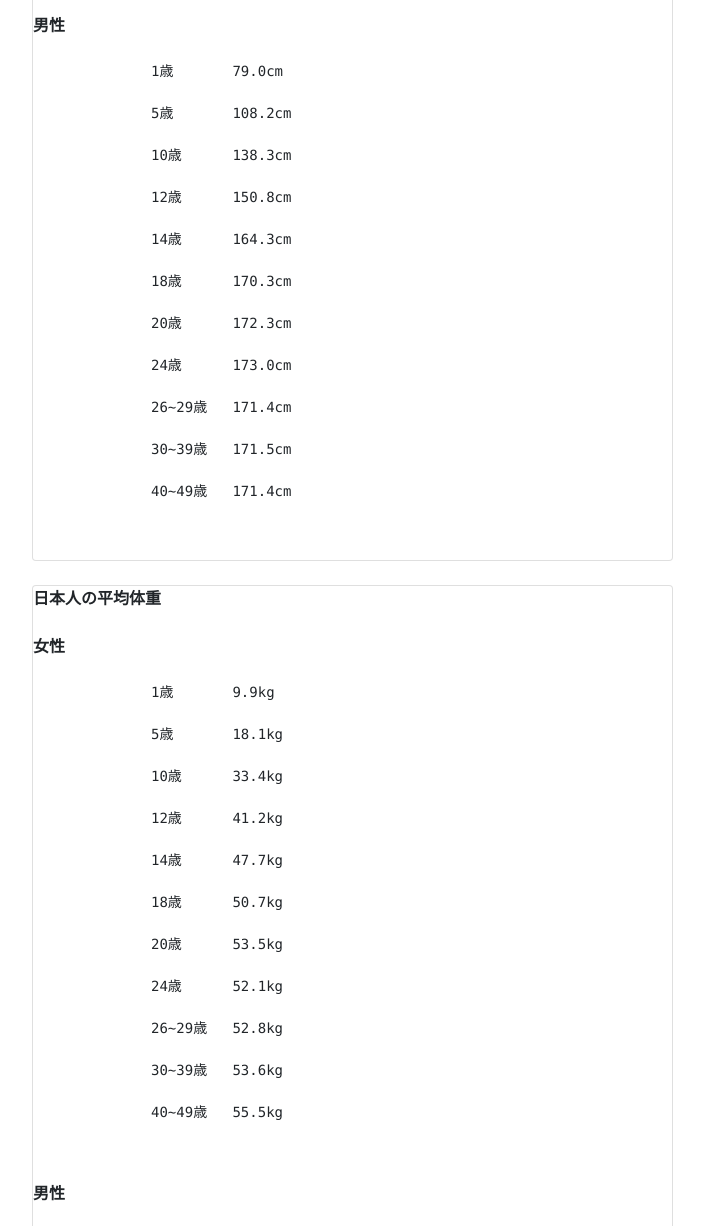
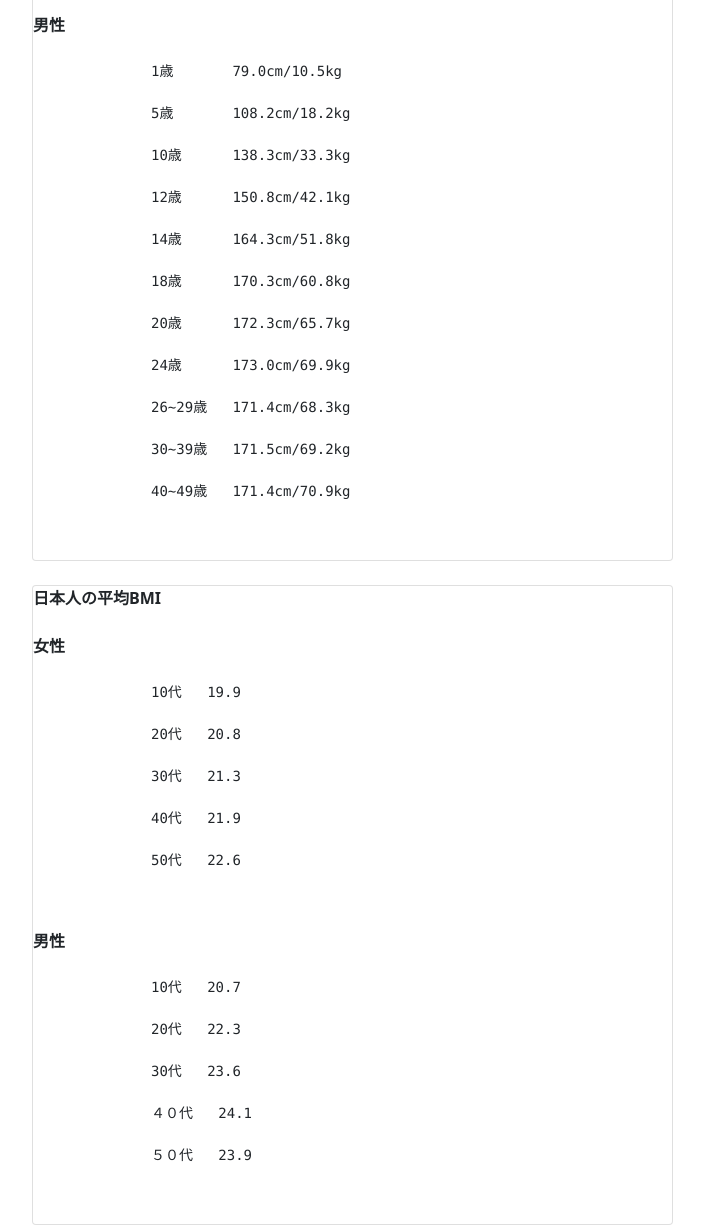
Before and after one commit to Haina71/jig_problem, a plain HTML site: page index.html in a window 1280 px wide. Shown: the part 905-2131 px from the top of the page, without its empty margins (50-754 px from the left). Drawn offline with nearby package versions, Linux system fonts and the light colour scheme.

Commit message:
Update index.html

```diff
--- a/index.html
+++ b/index.html
@@ -54,67 +54,55 @@
         <div class="row">
           <section class="col-sm-6 col-md-7 pt-4">
             <div class="card">
-              <strong>日本人の平均身長</strong><br>
+              <strong>日本人の平均身長、平均体重</strong><br>
               <strong>女性</strong><br>
               <pre>
-              1歳       78.3cm<br>
-              5歳       108.3cm<br>
-              10歳      139.8cm<br>
-              12歳      151.1cm<br>
-              14歳      156.8cm<br>
-              18歳      157.5cm<br>
-              20歳      159.5cm<br>
-              24歳      157.3cm<br>
-              26~29歳   158.8cm<br>
-              30~39歳   158.1cm<br>
-              40~49歳   157.9cm<br>
+              1歳       78.3cm/9.9kg<br>
+              5歳       108.3cm/18.1kg<br>
+              10歳      139.8cm/33.4kg<br>
+              12歳      151.1cm/41.2kg<br>
+              14歳      156.8cm/47.7kg<br>
+              18歳      157.5cm/50.7kg<br>
+              20歳      159.5cm/53.5kg<br>
+              24歳      157.3cm/52.1kg<br>
+              26~29歳   158.8cm/52.8kg<br>
+              30~39歳   158.1cm/53.6kg<br>
+              40~49歳   157.9cm/55.5kg<br>
               </pre>
               <strong>男性</strong><br>
               <pre>
-              1歳       79.0cm<br>
-              5歳       108.2cm<br>
-              10歳      138.3cm<br>
-              12歳      150.8cm<br>
-              14歳      164.3cm<br>
-              18歳      170.3cm<br>
-              20歳      172.3cm<br>
-              24歳      173.0cm<br>
-              26~29歳   171.4cm<br>
-              30~39歳   171.5cm<br>
-              40~49歳   171.4cm<br>
+              1歳       79.0cm/10.5kg<br>
+              5歳       108.2cm/18.2kg<br>
+              10歳      138.3cm/33.3kg<br>
+              12歳      150.8cm/42.1kg<br>
+              14歳      164.3cm/51.8kg<br>
+              18歳      170.3cm/60.8kg<br>
+              20歳      172.3cm/65.7kg<br>
+              24歳      173.0cm/69.9kg<br>
+              26~29歳   171.4cm/68.3kg<br>
+              30~39歳   171.5cm/69.2kg<br>
+              40~49歳   171.4cm/70.9kg<br>
               </pre>
             </div>
           </section>
           <section class="col-sm-6 col-md-7 pt-4">
             <div class="card">
-              <strong>日本人の平均体重</strong><br>
+              <strong>日本人の平均BMI</strong><br>
               <strong>女性</strong><br>
               <pre>
-              1歳       9.9kg<br>
-              5歳       18.1kg<br>
-              10歳      33.4kg<br>
-              12歳      41.2kg<br>
-              14歳      47.7kg<br>
-              18歳      50.7kg<br>
-              20歳      53.5kg<br>
-              24歳      52.1kg<br>
-              26~29歳   52.8kg<br>
-              30~39歳   53.6kg<br>
-              40~49歳   55.5kg<br>
+              10代   19.9<br>
+              20代   20.8<br>
+              30代   21.3<br>
+              40代   21.9<br>
+              50代   22.6<br>
               </pre>
               <strong>男性</strong><br>
               <pre>
-              1歳       10.5kg<br>
-              5歳       18.2kg<br>
-              10歳      33.3kg<br>
-              12歳      42.1kg<br>
-              14歳      51.8kg<br>
-              18歳      60.8kg<br>
-              20歳      65.7kg<br>
-              24歳      69.9kg<br>
-              26~29歳   68.3kg<br>
-              30~39歳   69.2kg<br>
-              40~49歳   70.9kg<br>
+              10代   20.7<br>
+              20代   22.3<br>
+              30代   23.6<br>
+              ４０代   24.1<br>
+              ５０代   23.9<br>
               </pre>
         </div>
       </div>
```
